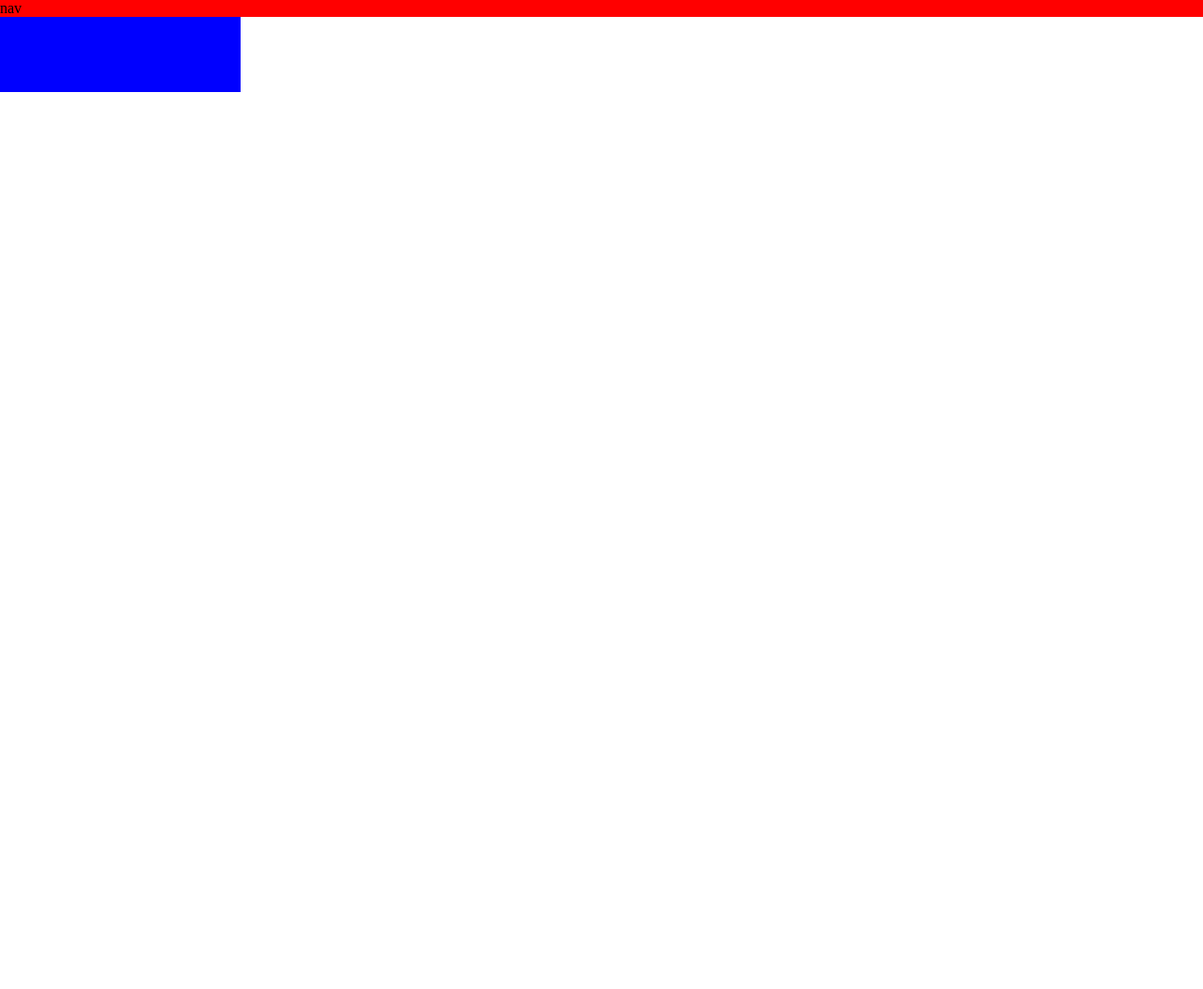
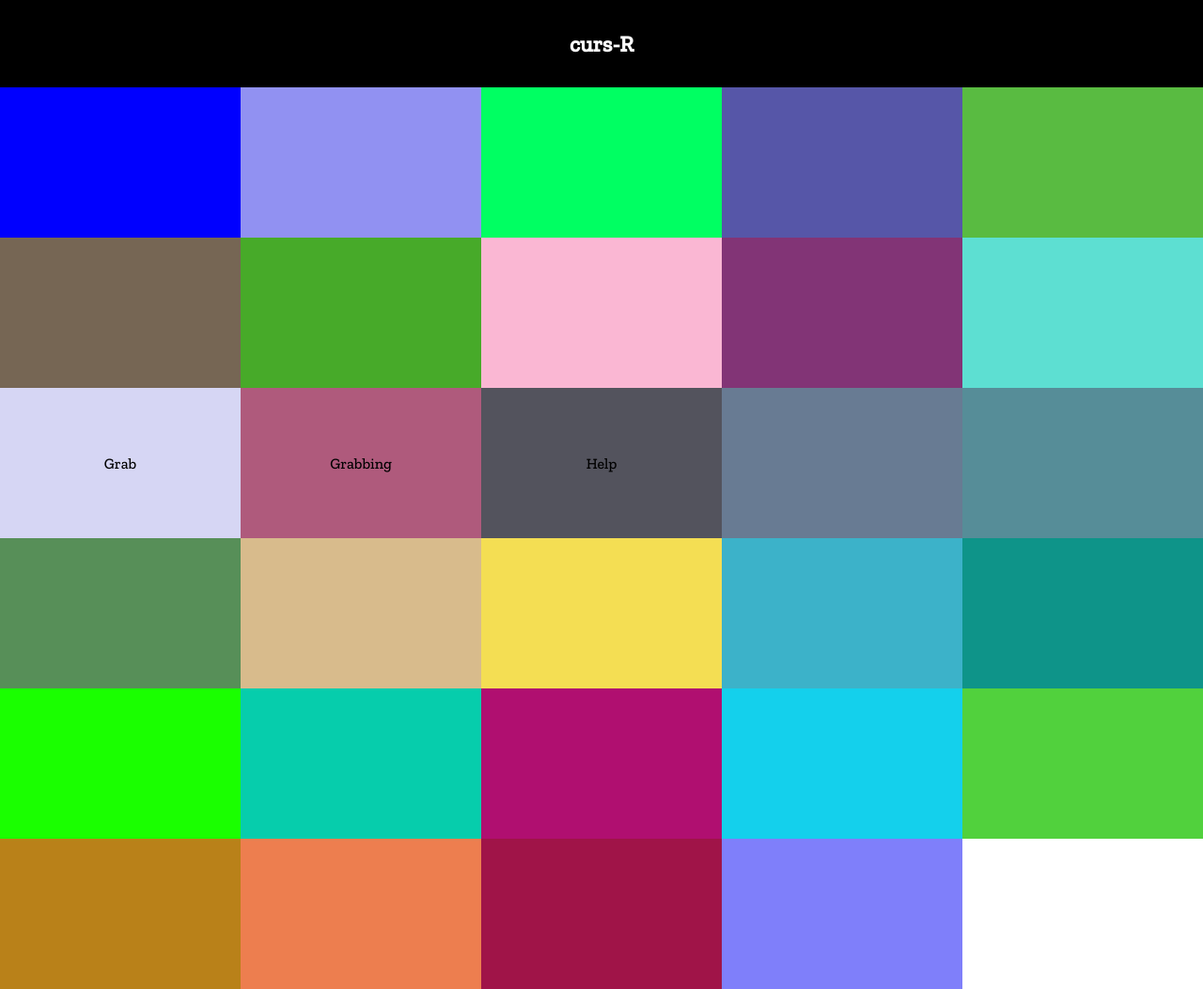
Before and after one commit to Sandile-Dev01/curs-r, a plain HTML site: page index.html in a window 1280 px wide. Shown: the whole page at 94% size. Before the commit the page ends 800 px from the top, so only its background shows below. Drawn offline with nearby package versions, Linux system fonts and the light colour scheme.

Commit message:
updated new curs-Rers

```diff
--- a/_colors.scss
+++ /dev/null
@@ -1,38 +0,0 @@
-$clr-1: blue;
-$clr-2: blue;
-$clr-3: blue;
-$clr-4: blue;
-$clr-5: blue;
-$clr-6: blue;
-$clr-7: blue;
-$clr-8: blue;
-$clr-9: blue;
-$clr-10: blue;
-$clr-11: blue;
-$clr-12: blue;
-$clr-13: blue;
-$clr-14: blue;
-$clr-15: blue;
-$clr-16: blue;
-$clr-17: blue;
-$clr-18: blue;
-$clr-19: blue;
-$clr-20: blue;
-$clr-1: blue;
-$clr-1: blue;
-$clr-1: blue;
-$clr-1: blue;
-$clr-1: blue;
-$clr-1: blue;
-$clr-1: blue;
-$clr-1: blue;
-$clr-1: blue;
-$clr-1: blue;
-$clr-1: blue;
-$clr-1: blue;
-$clr-1: blue;
-$clr-1: blue;
-$clr-1: blue;
-$clr-1: blue;
-$clr-1: blue;
-$clr-1: blue;
--- a/cursor.scss
+++ /dev/null
@@ -1,180 +0,0 @@
-*,
-html,
-::before,
-::after {
-  margin: 0;
-  padding: 0;
-  box-sizing: border-box;
-}
-
-@import "./colors";
-
-@media (min-width: 0) {
-  nav {
-    background-color: red;
-  }
-
-  .cursor_section {
-    display: grid;
-    grid-template-columns: repeat(auto-fit, minmax(250px, 1fr));
-
-    div {
-      height: 10vh;
-
-      &:nth-child(1) {
-        background-color: $clr-1;
-        cursor: alias;
-      }
-
-      &:nth-child(1) {
-        background-color: $clr-1;
-        cursor: alias;
-      }
-
-      &:nth-child(1) {
-        background-color: $clr-1;
-        cursor: alias;
-      }
-
-      &:nth-child(1) {
-        background-color: $clr-1;
-        cursor: alias;
-      }
-
-      &:nth-child(1) {
-        background-color: $clr-1;
-        cursor: alias;
-      }
-
-      &:nth-child(1) {
-        background-color: $clr-1;
-        cursor: alias;
-      }
-
-      &:nth-child(1) {
-        background-color: $clr-1;
-        cursor: alias;
-      }
-
-      &:nth-child(1) {
-        background-color: $clr-1;
-        cursor: alias;
-      }
-
-      &:nth-child(1) {
-        background-color: $clr-1;
-        cursor: alias;
-      }
-
-      &:nth-child(1) {
-        background-color: $clr-1;
-        cursor: alias;
-      }
-
-      &:nth-child(1) {
-        background-color: $clr-1;
-        cursor: alias;
-      }
-
-      &:nth-child(1) {
-        background-color: $clr-1;
-        cursor: alias;
-      }
-
-      &:nth-child(1) {
-        background-color: $clr-1;
-        cursor: alias;
-      }
-
-      &:nth-child(1) {
-        background-color: $clr-1;
-        cursor: alias;
-      }
-
-      &:nth-child(1) {
-        background-color: $clr-1;
-        cursor: alias;
-      }
-
-      &:nth-child(1) {
-        background-color: $clr-1;
-        cursor: alias;
-      }
-
-      &:nth-child(1) {
-        background-color: $clr-1;
-        cursor: alias;
-      }
-
-      &:nth-child(1) {
-        background-color: $clr-1;
-        cursor: alias;
-      }
-
-      &:nth-child(1) {
-        background-color: $clr-1;
-        cursor: alias;
-      }
-
-      &:nth-child(1) {
-        background-color: $clr-1;
-        cursor: alias;
-      }
-
-      &:nth-child(1) {
-        background-color: $clr-1;
-        cursor: alias;
-      }
-
-      &:nth-child(1) {
-        background-color: $clr-1;
-        cursor: alias;
-      }
-
-      &:nth-child(1) {
-        background-color: $clr-1;
-        cursor: alias;
-      }
-
-      &:nth-child(1) {
-        background-color: $clr-1;
-        cursor: alias;
-      }
-
-      &:nth-child(1) {
-        background-color: $clr-1;
-        cursor: alias;
-      }
-
-      &:nth-child(1) {
-        background-color: $clr-1;
-        cursor: alias;
-      }
-
-      &:nth-child(1) {
-        background-color: $clr-1;
-        cursor: alias;
-      }
-
-      &:nth-child(1) {
-        background-color: $clr-1;
-        cursor: alias;
-      }
-
-      &:nth-child(1) {
-        background-color: $clr-1;
-        cursor: alias;
-      }
-
-      &:nth-child(1) {
-        background-color: $clr-1;
-        cursor: alias;
-      }
-
-      &:nth-child(1) {
-        background-color: $clr-1;
-        cursor: alias;
-      }
-    }
-  }
-}
--- a/index.html
+++ b/index.html
@@ -2,12 +2,18 @@
 <html lang="en">
   <head>
     <meta charset="UTF-8" />
-    <link rel="stylesheet" href="cursor.css" />
+    <link rel="stylesheet" href="/styles/cursor.css" />
     <meta name="viewport" content="width=device-width, initial-scale=1.0" />
+    <link
+      href="https://fonts.googleapis.com/css2?family=Zilla+Slab:wght@300;500&display=swap"
+      rel="stylesheet"
+    />
     <title>curs-R</title>
   </head>
   <body>
-    <nav>nav</nav>
+    <nav>
+      <h1>curs-R</h1>
+    </nav>
 
     <section class="cursor_section">
       <div></div>
@@ -20,10 +26,9 @@
       <div></div>
       <div></div>
       <div></div>
-      <div></div>
-      <div></div>
-      <div></div>
-      <div></div>
+      <div>Grab</div>
+      <div>Grabbing</div>
+      <div>Help</div>
       <div></div>
       <div></div>
       <div></div>
--- /dev/null
+++ b/styles/_colors.scss
@@ -0,0 +1,38 @@
+$dark: #000000;
+$light: #ffffff;
+
+$clr-1: blue;
+$clr-2: rgb(145, 145, 242);
+$clr-3: rgb(0, 255, 98);
+$clr-4: rgb(86, 86, 168);
+$clr-5: rgb(89, 187, 65);
+$clr-6: rgb(118, 102, 84);
+$clr-7: rgb(71, 170, 41);
+$clr-8: rgb(250, 183, 211);
+$clr-9: rgb(130, 52, 118);
+$clr-10: rgba(55, 216, 200, 0.807);
+$clr-11: rgb(214, 214, 244);
+$clr-12: rgb(175, 90, 124);
+$clr-13: rgb(83, 83, 93);
+$clr-14: rgb(104, 123, 147);
+$clr-15: rgb(86, 141, 152);
+$clr-16: rgba(40, 112, 42, 0.781);
+$clr-17: rgb(216, 187, 140);
+$clr-18: rgb(244, 222, 83);
+$clr-19: rgb(60, 178, 201);
+$clr-20: rgb(14, 148, 137);
+$clr-21: rgb(26, 255, 0);
+$clr-22: rgb(6, 205, 172);
+$clr-23: rgb(176, 15, 112);
+$clr-24: rgb(20, 208, 236);
+$clr-25: rgb(81, 209, 61);
+$clr-26: rgb(185, 129, 25);
+$clr-27: rgb(237, 126, 79);
+$clr-28: rgb(160, 20, 72);
+$clr-29: rgb(127, 127, 250);
+$clr-30: blue;
+$clr-31: blue;
+$clr-32: blue;
+$clr-33: blue;
+$clr-34: blue;
+$clr-35: blue;
--- /dev/null
+++ b/styles/cursor.scss
@@ -0,0 +1,193 @@
+*,
+html,
+::before,
+::after {
+  margin: 0;
+  padding: 0;
+  box-sizing: border-box;
+  font-family: "Zilla Slab", serif;
+}
+
+@import "./colors";
+
+@media (min-width: 0) {
+  nav {
+    background-color: $dark;
+    color: $light;
+    padding: 2rem;
+    text-align: center;
+  }
+
+  .cursor_section {
+    display: grid;
+    grid-template-columns: repeat(auto-fit, minmax(250px, 1fr));
+
+    div {
+      height: 20vh;
+      display: flex;
+      justify-content: center;
+      align-items: center;
+      border: 2px solid transparent;
+      transition: 250ms ease-in-out;
+
+      &:hover {
+        border: 2px solid $dark;
+      }
+
+      &:nth-child(1) {
+        background-color: $clr-1;
+        cursor: alias;
+      }
+
+      &:nth-child(2) {
+        background-color: $clr-2;
+        cursor: all-scroll;
+      }
+
+      &:nth-child(3) {
+        background-color: $clr-3;
+        cursor: auto;
+      }
+
+      &:nth-child(4) {
+        background-color: $clr-4;
+        cursor: cell;
+      }
+
+      &:nth-child(5) {
+        background-color: $clr-5;
+        cursor: col-resize;
+      }
+
+      &:nth-child(5) {
+        background-color: $clr-5;
+        cursor: context-menu;
+      }
+
+      &:nth-child(6) {
+        background-color: $clr-6;
+        cursor: copy;
+      }
+
+      &:nth-child(7) {
+        background-color: $clr-7;
+        cursor: crosshair;
+      }
+
+      &:nth-child(8) {
+        background-color: $clr-8;
+        cursor: default;
+      }
+
+      &:nth-child(9) {
+        background-color: $clr-9;
+        cursor: e-resize;
+      }
+
+      &:nth-child(10) {
+        background-color: $clr-10;
+        cursor: ew-resize;
+      }
+
+      &:nth-child(11) {
+        background-color: $clr-11;
+        cursor: grab;
+      }
+
+      &:nth-child(12) {
+        background-color: $clr-12;
+        cursor: grabbing;
+      }
+
+      &:nth-child(13) {
+        background-color: $clr-13;
+        cursor: help;
+      }
+
+      &:nth-child(14) {
+        background-color: $clr-14;
+        cursor: move;
+      }
+
+      &:nth-child(15) {
+        background-color: $clr-15;
+        cursor: n-resize;
+      }
+
+      &:nth-child(16) {
+        background-color: $clr-16;
+        cursor: ne-resize;
+      }
+
+      &:nth-child(17) {
+        background-color: $clr-17;
+        cursor: nesw-resize;
+      }
+
+      &:nth-child(18) {
+        background-color: $clr-18;
+        cursor: no-drop;
+      }
+
+      &:nth-child(19) {
+        background-color: $clr-19;
+        cursor: none;
+      }
+
+      &:nth-child(20) {
+        background-color: $clr-20;
+        cursor: not-allowed;
+      }
+
+      &:nth-child(21) {
+        background-color: $clr-21;
+        cursor: ns-resize;
+      }
+
+      &:nth-child(22) {
+        background-color: $clr-22;
+        cursor: nw-resize;
+      }
+
+      &:nth-child(23) {
+        background-color: $clr-23;
+        cursor: nwse-resize;
+      }
+
+      &:nth-child(24) {
+        background-color: $clr-24;
+        cursor: pointer;
+      }
+
+      &:nth-child(25) {
+        background-color: $clr-25;
+        cursor: progress;
+      }
+
+      &:nth-child(26) {
+        background-color: $clr-26;
+        cursor: row-resize;
+      }
+
+      &:nth-child(27) {
+        background-color: $clr-27;
+        cursor: s-resize;
+      }
+
+      &:nth-child(28) {
+        background-color: $clr-28;
+        cursor: se-resize;
+      }
+
+      &:nth-child(29) {
+        background-color: $clr-29;
+        cursor: sw-resize;
+      }
+
+      &:nth-child(30) {
+        background-color: $clr-30;
+        cursor: text;
+      }
+    }
+  }
+}
```
Also changed, not shown: cursor.css (deleted), styles/cursor.css (added), 2 other files.
